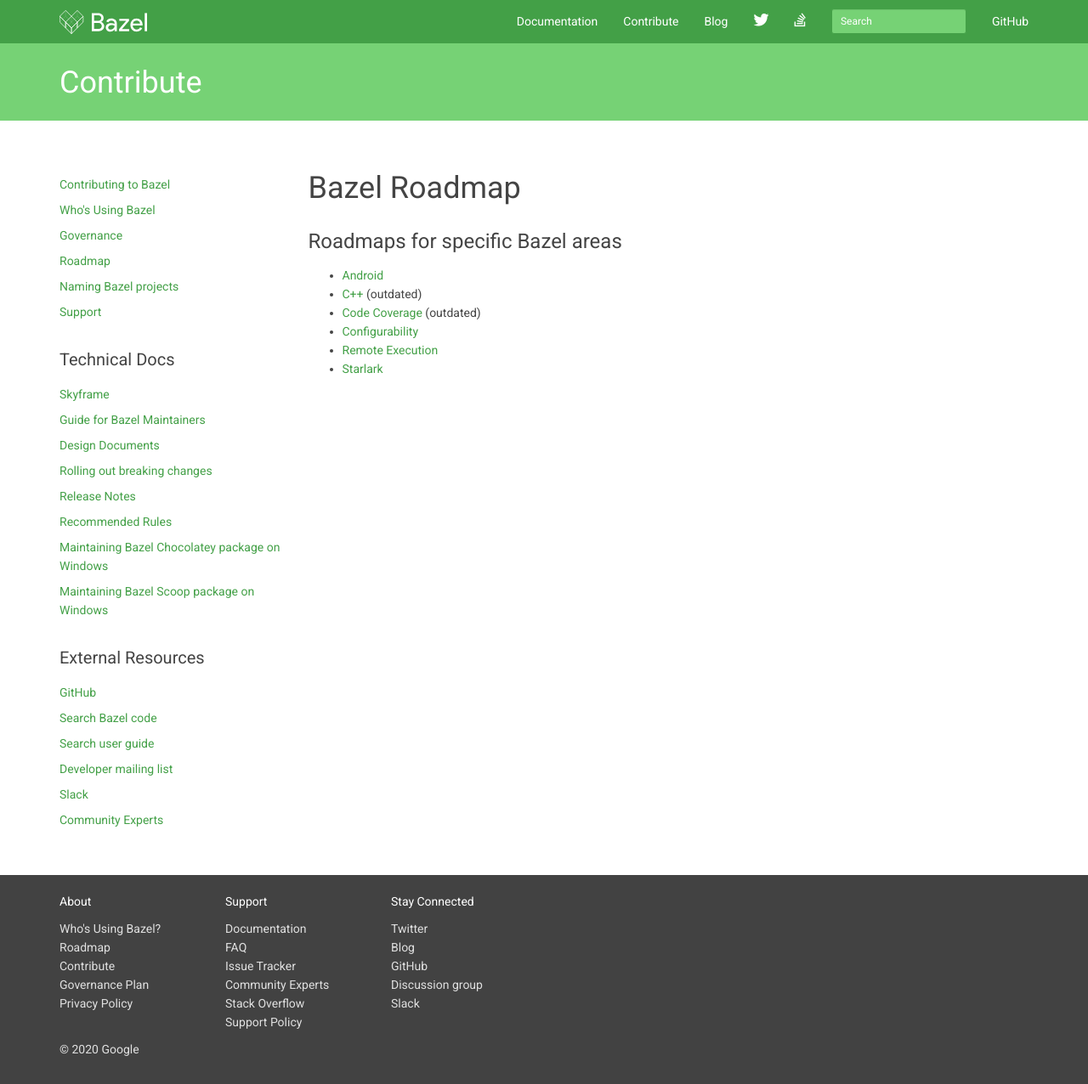
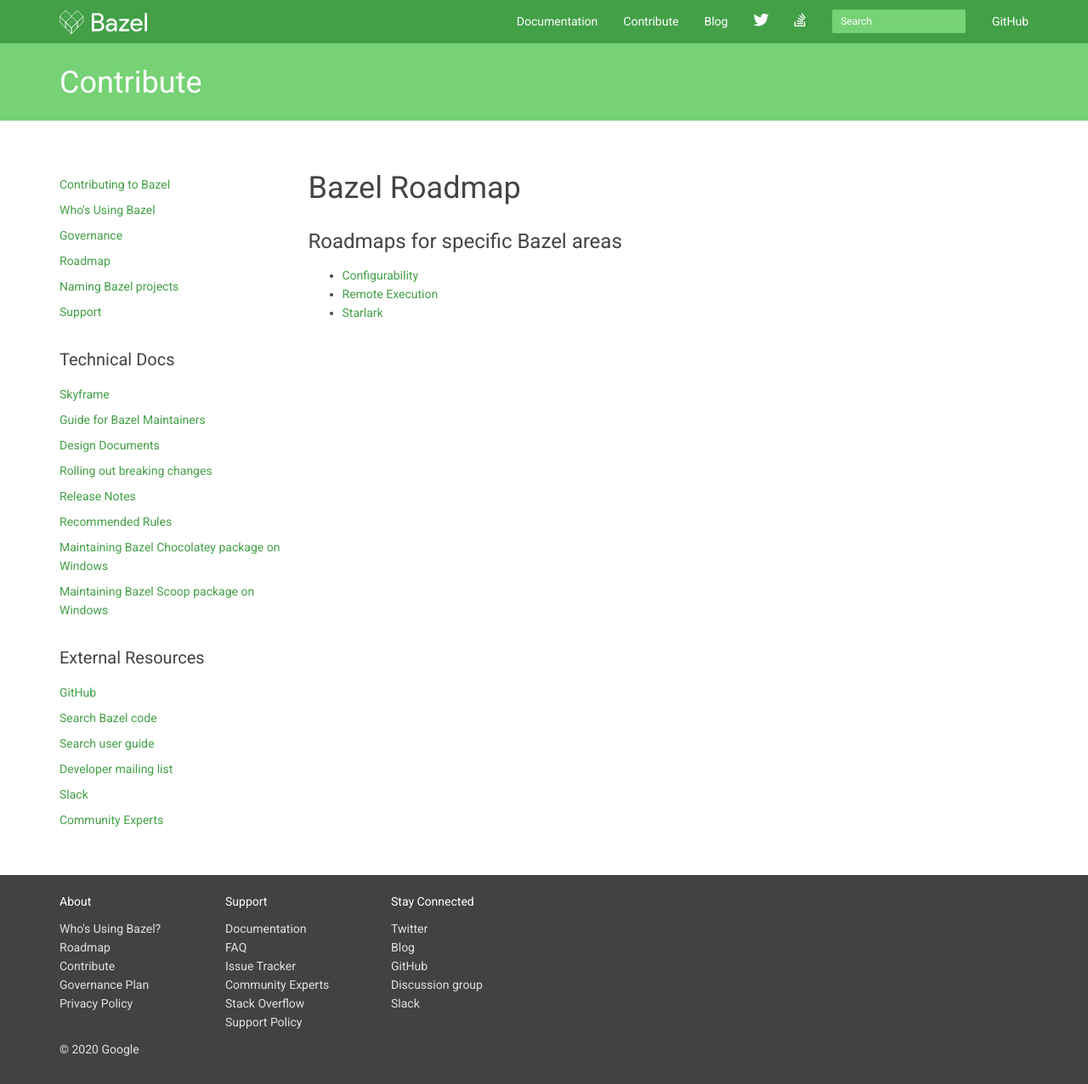
Before and after one commit to bazelbuild/bazel-website, a Jekyll site: the page built from roadmap.md, in a window 1280 px wide and 1276 px high. Shown: the whole window at 85% size. Built offline with Jekyll 4.4.1, drawn with Linux system fonts in a browser that asks for light colours; nearby versions of some CDN libraries; library files that are not in the unit come from our copies; comment, search, counter and statistics services are not loaded.

Commit message:
Remove Android, C++, and Coverage roadmaps. They are outdated.

```diff
--- a/roadmap.md
+++ b/roadmap.md
@@ -6,9 +6,7 @@
 # Bazel Roadmap
 
 ## Roadmaps for specific Bazel areas
-*  [Android](https://github.com/bazelbuild/rules_android/blob/master/ROADMAP.md)
-*  [C++](roadmaps/cpp.html) (outdated)
-*  [Code Coverage](roadmaps/coverage.html) (outdated)
+
 *  [Configurability](roadmaps/configuration.html)
 *  [Remote Execution](roadmaps/remote-execution.html)
 *  [Starlark](roadmaps/starlark.html)
```
Also changed, not shown: roadmaps/2018/coverage.md (renamed from roadmaps/coverage.md), roadmaps/2018/cpp.md (renamed from roadmaps/cpp.md).
